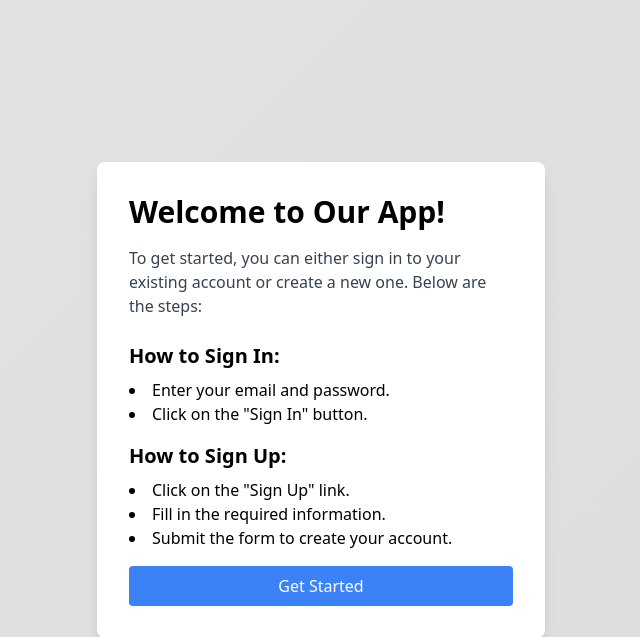
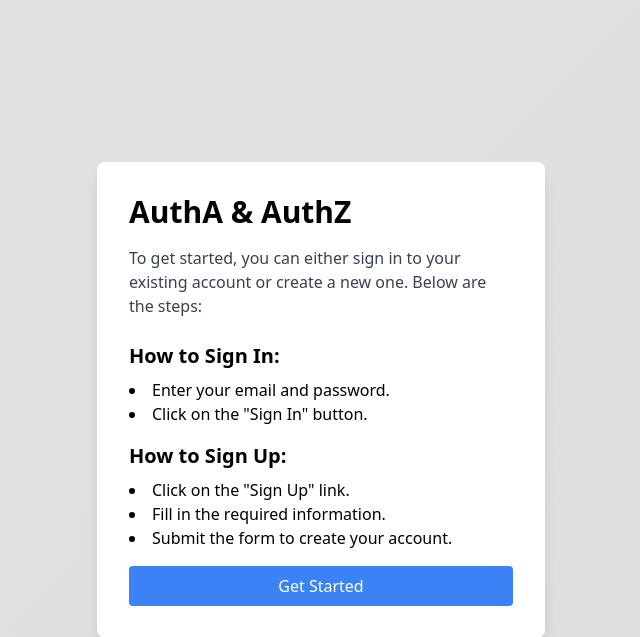
Before and after one commit to godfrey-tankan/allauth, a Django app: template templates/landing.html in a window 1280 px wide. Shown: the top 637 px of the page, without its empty margins (319-959 px from the left). Run offline with Django 5.2, Linux system fonts and the light colour scheme; the template is opened without the code that fills it, so the values that code supplies are empty; parts of the project's set-up code (start-up, migrations or seed data) failed here and were passed over.

Commit message:
Refactor home_view to redirect to landing page for unauthenticated users

```diff
--- a/a_home/views.py
+++ b/a_home/views.py
@@ -2,6 +2,8 @@ from django.shortcuts import render
 from django.http import JsonResponse
 from django.contrib.auth.decorators import login_required
 # Create your views here.
-@login_required
+
 def home_view(request):
+    if not request.user.is_authenticated:
+        return render(request, 'landing.html')
     return render(request, 'home.html')
--- a/templates/landing.html
+++ b/templates/landing.html
@@ -34,7 +34,7 @@
 <body class="flex items-center justify-center min-h-screen">
 
     <div class="bg-white rounded-lg shadow-lg p-8 max-w-md w-full fade-in">
-        <h1 class="text-3xl font-bold mb-4">Welcome to Our App!</h1>
+        <h1 class="text-3xl font-bold mb-4">AuthA & AuthZ</h1>
         <p class="mb-6 text-gray-700">To get started, you can either sign in to your existing account or create a new one. Below are the steps:</p>
         <h2 class="text-xl font-semibold mb-2">How to Sign In:</h2>
         <ul class="list-disc list-inside mb-4">
```
Also changed, not shown: db.sqlite3.
